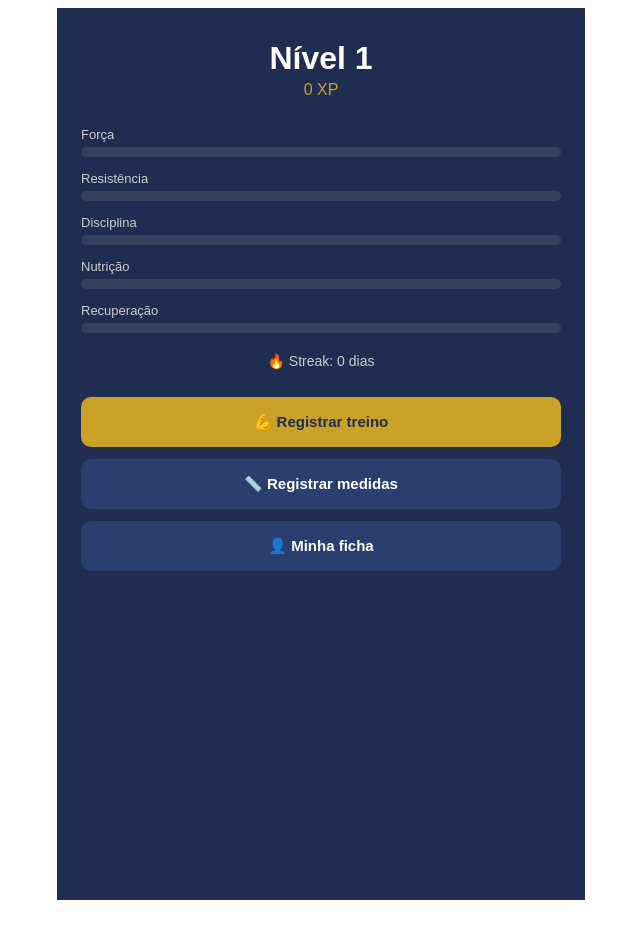
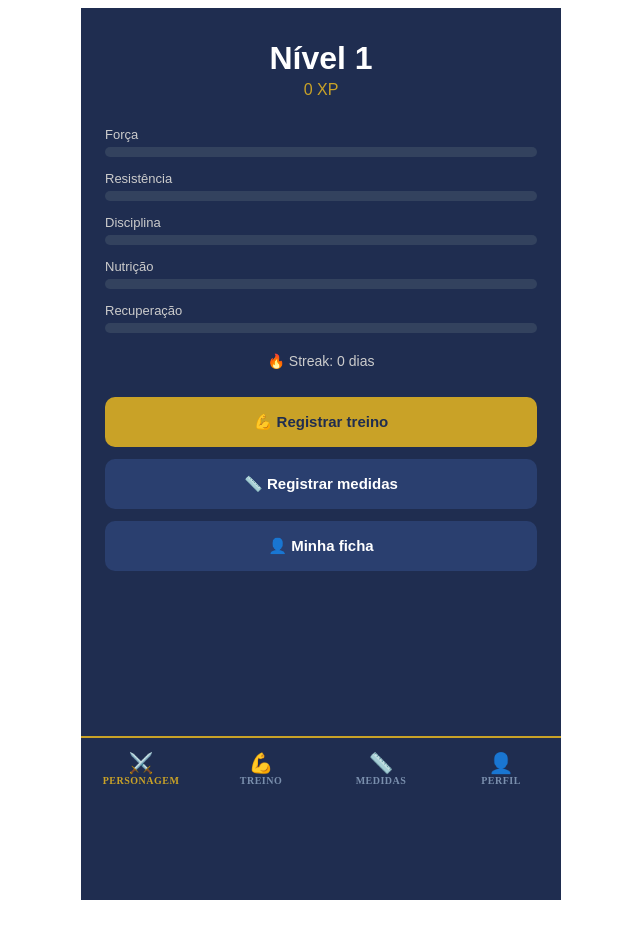
Before and after one commit to FellipeBarnabe/gymyx-app, an Angular app: page /personagem in a window 1280 px wide. Shown: the top 938 px of the page, without its empty margins (319-959 px from the left). Before the commit the page ends 908 px from the top, so only its background shows below. Built offline with nearby package versions, Linux system fonts and the light colour scheme.

Commit message:
feat: adiciona barra de navegação

```diff
--- a/src/app/app.css
+++ b/src/app/app.css
@@ -0,0 +1,69 @@
+.app-container {
+  display: flex;
+  flex-direction: column;
+  min-height: 100vh;
+  max-width: 480px;
+  margin: 0 auto;
+  position: relative;
+}
+
+.app-content {
+  flex: 1;
+  padding-bottom: 70px;
+}
+
+.bottom-nav {
+  position: fixed;
+  bottom: 0;
+  left: 50%;
+  transform: translateX(-50%);
+  width: 100%;
+  max-width: 480px;
+  background: #1f2d50;
+  display: flex;
+  justify-content: space-around;
+  align-items: center;
+  height: 64px;
+  border-top: 2px solid #c9a227;
+  z-index: 100;
+}
+
+.nav-item {
+  display: flex;
+  flex-direction: column;
+  align-items: center;
+  justify-content: center;
+  text-decoration: none;
+  color: #7a8fad;
+  flex: 1;
+  height: 100%;
+  transition: color 0.2s;
+  gap: 2px;
+}
+
+.nav-item.active {
+  color: #c9a227;
+}
+
+.nav-icon {
+  font-size: 20px;
+  line-height: 1;
+}
+
+.nav-label {
+  font-size: 10px;
+  font-weight: bold;
+  text-transform: uppercase;
+  letter-spacing: 0.5px;
+}
+
+* {
+  box-sizing: border-box;
+  margin: 0;
+  padding: 0;
+}
+
+body {
+  background: #f0f0f0;
+  font-family: sans-serif;
+}
--- a/src/app/app.html
+++ b/src/app/app.html
@@ -1 +1,24 @@
-<router-outlet></router-outlet>
+<div class="app-container">
+  <main class="app-content">
+    <router-outlet></router-outlet>
+  </main>
+
+  <nav class="bottom-nav">
+    <a routerLink="/personagem" routerLinkActive="active" class="nav-item">
+      <span class="nav-icon">⚔️</span>
+      <span class="nav-label">Personagem</span>
+    </a>
+    <a routerLink="/treino" routerLinkActive="active" class="nav-item">
+      <span class="nav-icon">💪</span>
+      <span class="nav-label">Treino</span>
+    </a>
+    <a routerLink="/medidas" routerLinkActive="active" class="nav-item">
+      <span class="nav-icon">📏</span>
+      <span class="nav-label">Medidas</span>
+    </a>
+    <a routerLink="/perfil" routerLinkActive="active" class="nav-item">
+      <span class="nav-icon">👤</span>
+      <span class="nav-label">Perfil</span>
+    </a>
+  </nav>
+</div>
--- a/src/app/app.ts
+++ b/src/app/app.ts
@@ -1,12 +1,11 @@
-import { Component, signal } from '@angular/core';
-import { RouterOutlet } from '@angular/router';
+import { Component } from '@angular/core';
+import { RouterOutlet, RouterLink, RouterLinkActive } from '@angular/router';
 
 @Component({
   selector: 'app-root',
-  imports: [RouterOutlet],
+  standalone: true,
+  imports: [RouterOutlet, RouterLink, RouterLinkActive],
   templateUrl: './app.html',
-  styleUrl: './app.css'
+  styleUrl: './app.css',
 })
-export class App {
-  protected readonly title = signal('gymyx');
-}
+export class App {}
```
